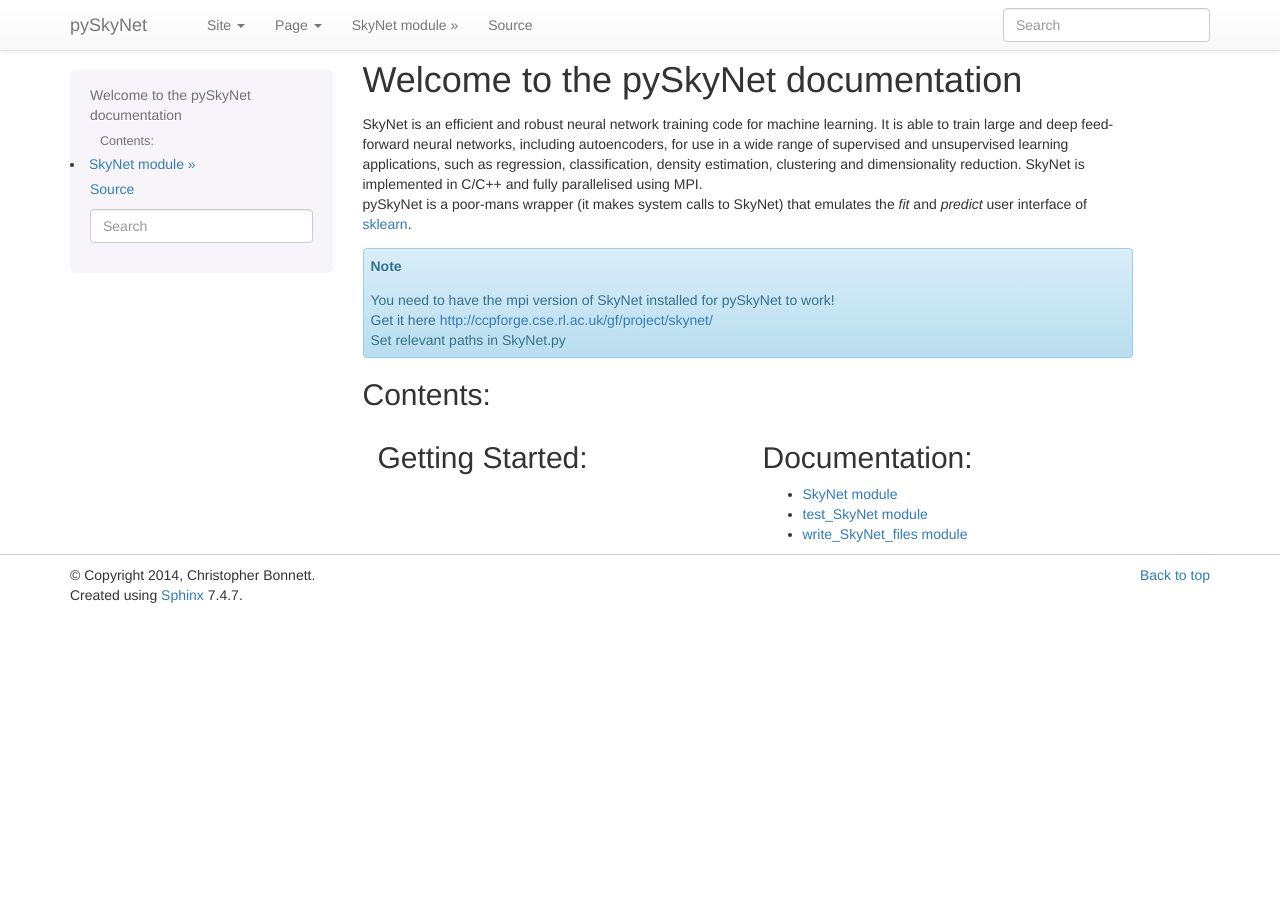
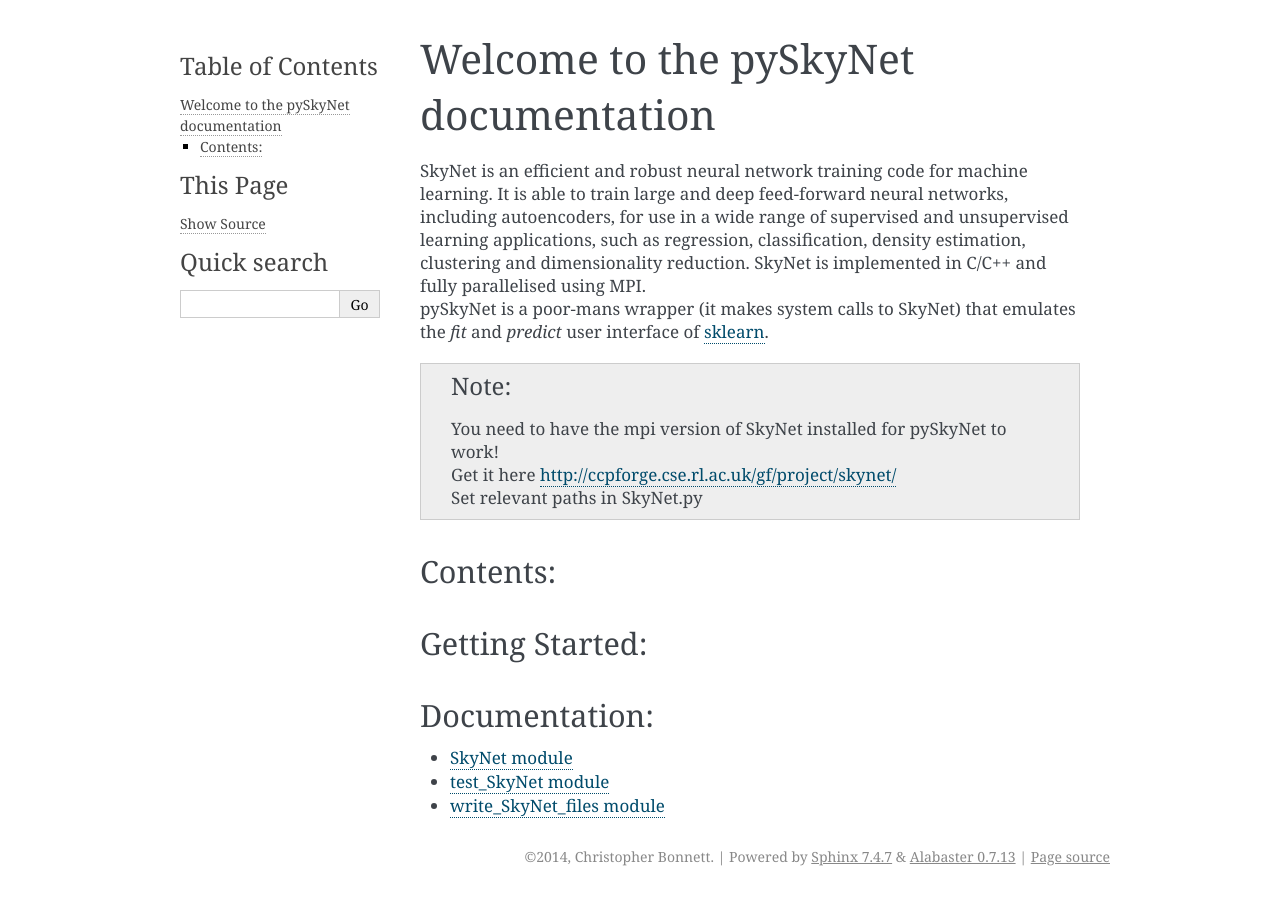
Before and after one commit to cbonnett/SkyNet_wrapper, a Sphinx documentation site: the page built from docs/index.rst, in a window 1280 px wide. Built offline with Sphinx 7.4.7, drawn with Linux system fonts in a browser that asks for light colours; pages that are not in the unit, such as notebooks, are missing from menus.

```diff
--- a/docs/conf.py
+++ b/docs/conf.py
@@ -124,7 +124,7 @@
 
 # The theme to use for HTML and HTML Help pages.  See the documentation for
 # a list of builtin themes.
-html_theme = 'bootstrap'
+#html_theme = 'bootstrap'
 
 # Theme options are theme-specific and customize the look and feel of a theme
 # further.  For a list of options available for each theme, see the
```
Also changed, not shown: 10 other files.
